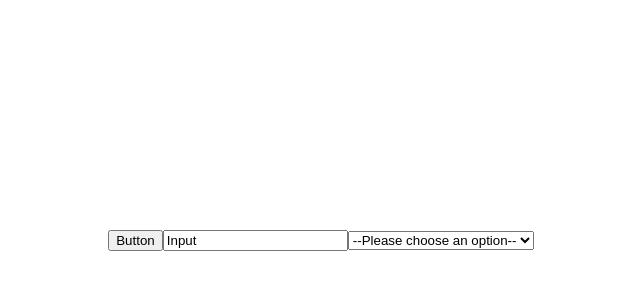
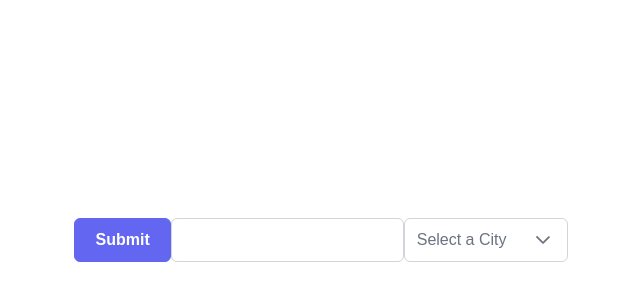
Before and after one commit to altrusl/ui-kit-test, a Vue app: page / in a window 1280 px wide. Shown: the part 160-460 px from the top of the page, without its empty margins (319-959 px from the left). Built offline with nearby package versions, Linux system fonts and the light colour scheme; a web font is replaced by a local one.

Commit message:
Initial commit

```diff
--- a/package.json
+++ b/package.json
@@ -9,6 +9,7 @@
     "preview": "vite preview"
   },
   "dependencies": {
+    "primevue": "^3.29.2",
     "vue": "^3.2.47"
   },
   "devDependencies": {
--- a/src/App.vue
+++ b/src/App.vue
@@ -1,16 +1,29 @@
 <script setup>
+import Button from "primevue/button"
+import InputText from 'primevue/inputtext';
+import Dropdown from 'primevue/dropdown';
+
+import { ref } from "vue";
+
+const selectedCity = ref();
+const cities = ref([
+    { name: 'New York', code: 'NY' },
+    { name: 'Rome', code: 'RM' },
+    { name: 'London', code: 'LDN' },
+    { name: 'Istanbul', code: 'IST' },
+    { name: 'Paris', code: 'PRS' }
+]);
+
+
 </script>
 
 <template>
-  <button>Button</button>
+  <Button label="Submit" />
 
-  <input type="text" value="Input" />
+  <InputText type="text" v-model="value" />
 
-  <select name="pets" id="pet-select">
-    <option value="">--Please choose an option--</option>
-    <option value="dog">Dog</option>
-    <option value="cat">Cat</option>
-</select>
+  <Dropdown v-model="selectedCity" :options="cities" optionLabel="name" placeholder="Select a City" class="w-full md:w-14rem" />
+
 </template>
 
 <style scoped>
--- a/src/main.js
+++ b/src/main.js
@@ -1,5 +1,10 @@
 import { createApp } from 'vue'
 import './style.css'
 import App from './App.vue'
+import PrimeVue from 'primevue/config';
+import "primevue/resources/themes/lara-light-indigo/theme.css";
+import "primevue/resources/primevue.min.css";
 
-createApp(App).mount('#app')
+createApp(App)
+    .use(PrimeVue)
+    .mount('#app')
```
Also changed, not shown: 1 other file (tests, documents, lock files or other folders).
